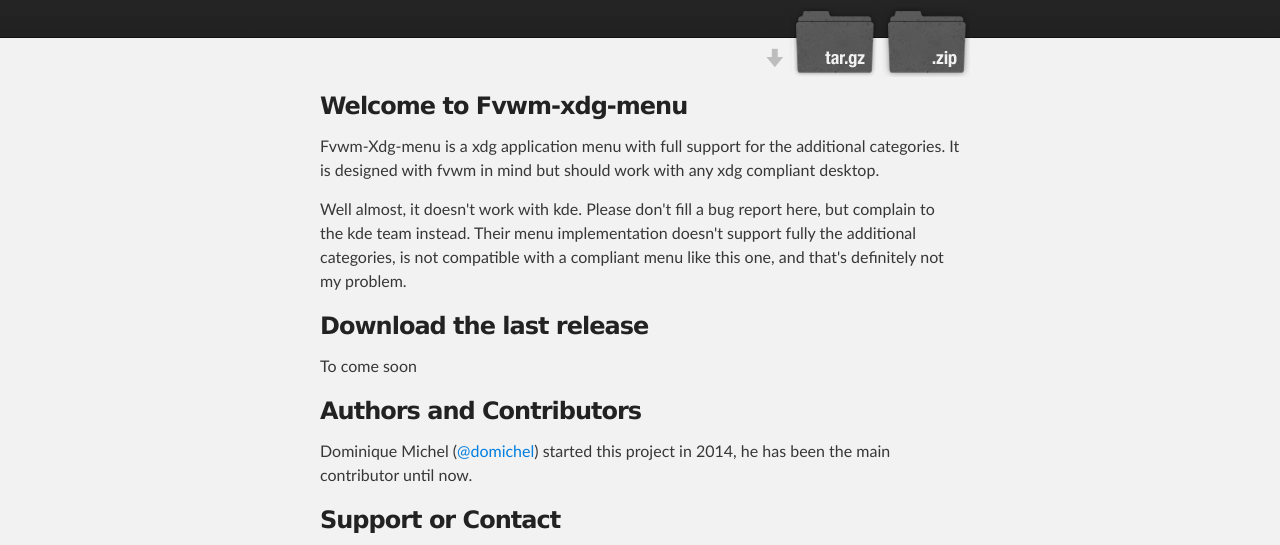
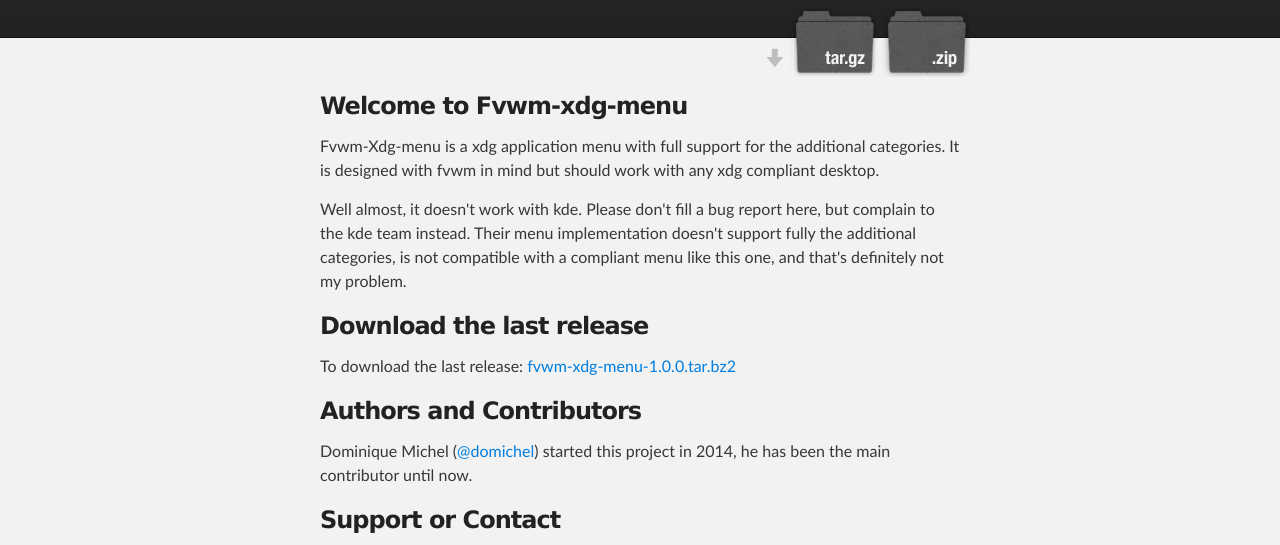
Before and after one commit to domichel/fvwm-xdg-menu, a plain HTML site: page index.html in a window 1280 px wide. Shown: the part 208-753 px from the top of the page. Drawn offline with Linux system fonts and the light colour scheme.

Commit message:
release fvwm-xdg-menu-1.0.0

```diff
--- a/index.html
+++ b/index.html
@@ -41,7 +41,7 @@
 <h3>
 <a name="download-the-last-release" class="anchor" href="#download-the-last-release"><span class="octicon octicon-link"></span></a>Download the last release</h3>
 
-<p>To come soon</p>
+<p>To download the last release: <a href="fvwm-xdg-menu-1.0.0.tar.bz2">fvwm-xdg-menu-1.0.0.tar.bz2</a></p>
 
 <h3>
 <a name="authors-and-contributors" class="anchor" href="#authors-and-contributors"><span class="octicon octicon-link"></span></a>Authors and Contributors</h3>
```
Also changed, not shown: 1 other file.
